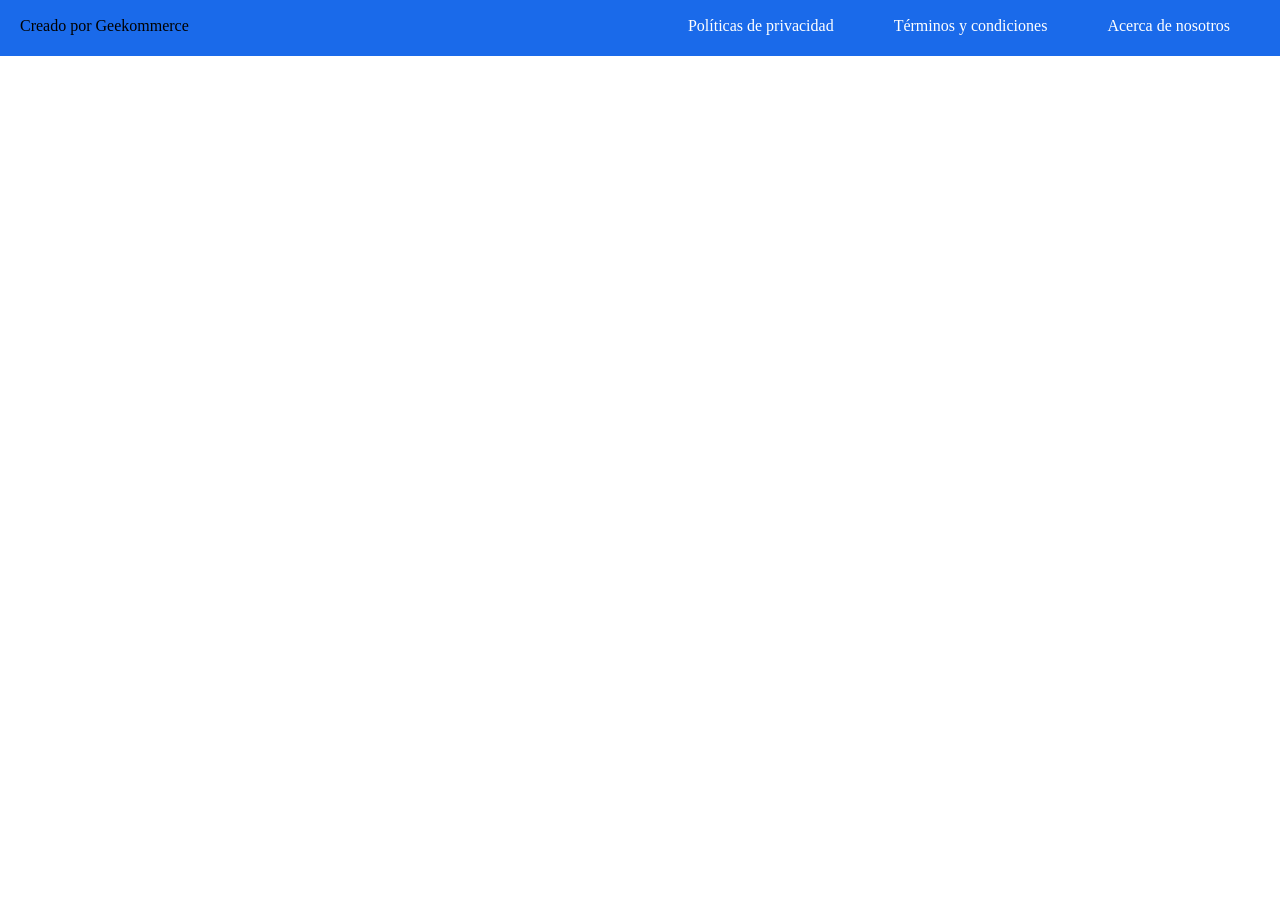
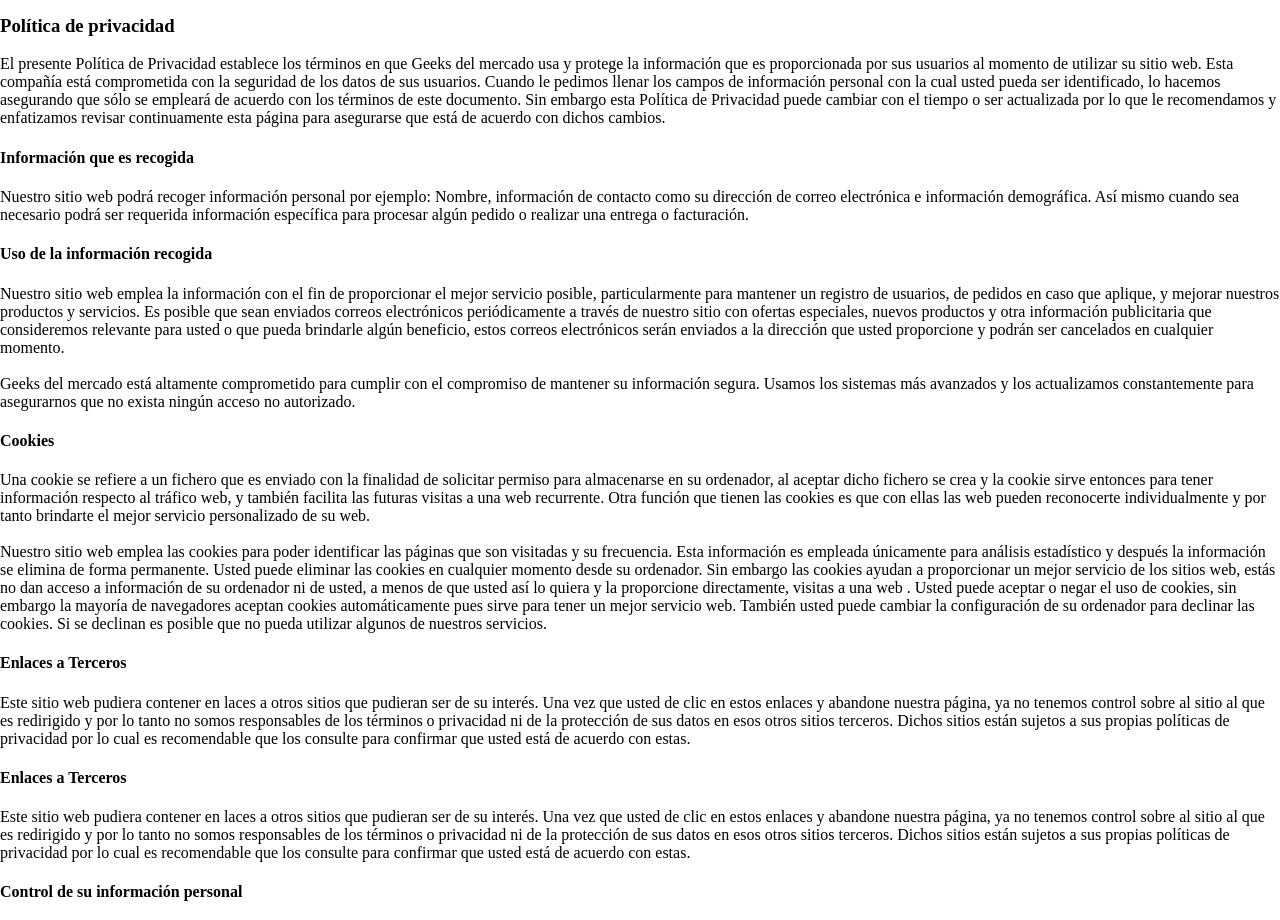
Before and after one commit to danrmrz/Geekommerce, a React app: page /politicasPrivacidad in a window 1280 px wide. Shown: the part 64-984 px from the top of the page. Before the commit the page ends 800 px from the top, so only its background shows below. Built offline with nearby package versions, Linux system fonts and the light colour scheme.

Commit message:
Se agregaron los containers Acercade, NotFound, PoliticasPrivacidad, TerminosCondiciones, tambien se agregaron Links a enlaces del Footer

```diff
--- a/src/assets/styles/components/Footer.scss
+++ b/src/assets/styles/components/Footer.scss
@@ -8,6 +8,7 @@
     flex-direction: row;
     flex-wrap: nowrap;
     justify-content: space-between;
+    color: white;
   }
 
 .footer .enlaces a {
--- a/src/components/Footer.jsx
+++ b/src/components/Footer.jsx
@@ -1,15 +1,16 @@
 import React from "react";
+import { Link } from 'react-router-dom';
 import "../assets/styles/components/Footer.scss";
 
 const Footer = () => (
     <footer className="footer">
         <div>
-            <p>Creado por Geekommerce</p>
+            <p>Creado por Geeks del Mercado</p>
         </div>
         <div className="enlaces">
-            <a href="/">Políticas de privacidad</a>
-            <a href="/">Términos y condiciones</a>
-            <a href="/">Acerca de nosotros</a>
+            <Link to='/politicasPrivacidad'>Políticas de privacidad</Link>
+            <Link to='/terminosycondiciones'>Términos y condiciones</Link>
+            <Link to='/acercade'>Acerca de nosotros</Link>
         </div>
     </footer>
 );
--- a/src/components/Header.jsx
+++ b/src/components/Header.jsx
@@ -1,11 +1,12 @@
 import React from 'react';
+import { Link } from 'react-router-dom';
 import iconProfile from '../assets/static/icon-profile.png';
 import iconCart from '../assets/static/icon-cart.png';
 import '../assets/styles/components/Header.scss'
 
 const Header = () => (
   <header className="header">
-    <img src="" alt="logotipo" className="header__img" />
+    <Link to='/'><img alt="logotipo" className="header__img" /></Link>
     <div className="header__search">
       <input type="text" name="" id="" placeholder="Buscar" />
     </div>
--- /dev/null
+++ b/src/containers/Acercade.jsx
@@ -0,0 +1,9 @@
+import React from "react";
+
+const Acercade = () => (
+    <div>
+        <h3>Acerca de</h3>
+    </div>
+);
+
+export default Acercade;
--- /dev/null
+++ b/src/containers/NotFound.jsx
@@ -0,0 +1,9 @@
+import React from 'react';
+
+const NotFound = () => (
+  <div>
+    <h1>No Encontrado</h1>
+  </div>
+);
+
+export default NotFound;
--- /dev/null
+++ b/src/containers/PoliticasPrivacidad.jsx
@@ -0,0 +1,107 @@
+import React from "react";
+
+const PoliticasPrivacidad = () => (
+    <div>
+        <h3>Política de privacidad</h3>
+        <p>
+            El presente Política de Privacidad establece los términos en que
+            Geeks del mercado usa y protege la información que es proporcionada
+            por sus usuarios al momento de utilizar su sitio web. Esta compañía
+            está comprometida con la seguridad de los datos de sus usuarios.
+            Cuando le pedimos llenar los campos de información personal con la
+            cual usted pueda ser identificado, lo hacemos asegurando que sólo se
+            empleará de acuerdo con los términos de este documento. Sin embargo
+            esta Política de Privacidad puede cambiar con el tiempo o ser
+            actualizada por lo que le recomendamos y enfatizamos revisar
+            continuamente esta página para asegurarse que está de acuerdo con
+            dichos cambios.
+        </p>
+        <h4>Información que es recogida </h4>
+        <p>
+            Nuestro sitio web podrá recoger información personal por ejemplo:
+            Nombre, información de contacto como su dirección de correo
+            electrónica e información demográfica. Así mismo cuando sea
+            necesario podrá ser requerida información específica para procesar
+            algún pedido o realizar una entrega o facturación.
+        </p>
+        <h4>Uso de la información recogida</h4>
+        <p>
+            Nuestro sitio web emplea la información con el fin de proporcionar
+            el mejor servicio posible, particularmente para mantener un registro
+            de usuarios, de pedidos en caso que aplique, y mejorar nuestros
+            productos y servicios. Es posible que sean enviados correos
+            electrónicos periódicamente a través de nuestro sitio con ofertas
+            especiales, nuevos productos y otra información publicitaria que
+            consideremos relevante para usted o que pueda brindarle algún
+            beneficio, estos correos electrónicos serán enviados a la dirección
+            que usted proporcione y podrán ser cancelados en cualquier momento.
+            <br></br><br></br>
+            Geeks del mercado está altamente comprometido para cumplir con el compromiso de
+            mantener su información segura. Usamos los sistemas más avanzados y
+            los actualizamos constantemente para asegurarnos que no exista
+            ningún acceso no autorizado.
+        </p>
+            <h4>Cookies</h4>
+        <p>
+            Una cookie se refiere a un fichero que es enviado con la finalidad
+            de solicitar permiso para almacenarse en su ordenador, al aceptar
+            dicho fichero se crea y la cookie sirve entonces para tener
+            información respecto al tráfico web, y también facilita las futuras
+            visitas a una web recurrente. Otra función que tienen las cookies es
+            que con ellas las web pueden reconocerte individualmente y por tanto
+            brindarte el mejor servicio personalizado de su web. <br></br><br></br>
+            Nuestro sitio web emplea las cookies para poder identificar las páginas que son
+            visitadas y su frecuencia. Esta información es empleada únicamente
+            para análisis estadístico y después la información se elimina de
+            forma permanente. Usted puede eliminar las cookies en cualquier
+            momento desde su ordenador. Sin embargo las cookies ayudan a
+            proporcionar un mejor servicio de los sitios web, estás no dan
+            acceso a información de su ordenador ni de usted, a menos de que
+            usted así lo quiera y la proporcione directamente, visitas a una web
+            . Usted puede aceptar o negar el uso de cookies, sin embargo la
+            mayoría de navegadores aceptan cookies automáticamente pues sirve
+            para tener un mejor servicio web. También usted puede cambiar la
+            configuración de su ordenador para declinar las cookies. Si se
+            declinan es posible que no pueda utilizar algunos de nuestros
+            servicios.
+        </p>
+            <h4>Enlaces a Terceros</h4>
+        <p>
+            Este sitio web pudiera contener en laces a otros sitios que pudieran
+            ser de su interés. Una vez que usted de clic en estos enlaces y
+            abandone nuestra página, ya no tenemos control sobre al sitio al que
+            es redirigido y por lo tanto no somos responsables de los términos o
+            privacidad ni de la protección de sus datos en esos otros sitios
+            terceros. Dichos sitios están sujetos a sus propias políticas de
+            privacidad por lo cual es recomendable que los consulte para
+            confirmar que usted está de acuerdo con estas.
+        </p>
+            <h4>Enlaces a Terceros</h4>
+        <p>
+            Este sitio web pudiera contener en laces a otros sitios que pudieran
+            ser de su interés. Una vez que usted de clic en estos enlaces y
+            abandone nuestra página, ya no tenemos control sobre al sitio al que
+            es redirigido y por lo tanto no somos responsables de los términos o
+            privacidad ni de la protección de sus datos en esos otros sitios
+            terceros. Dichos sitios están sujetos a sus propias políticas de
+            privacidad por lo cual es recomendable que los consulte para
+            confirmar que usted está de acuerdo con estas.
+        </p>
+            <h4>Control de su información personal</h4>
+        <p>
+            En cualquier momento usted puede restringir la recopilación o el uso
+            de la información personal que es proporcionada a nuestro sitio web.
+            Cada vez que se le solicite rellenar un formulario, como el de alta
+            de usuario, puede marcar o desmarcar la opción de recibir
+            información por correo electrónico. En caso de que haya marcado la
+            opción de recibir nuestro boletín o publicidad usted puede
+            cancelarla en cualquier momento. Esta compañía no venderá, cederá ni
+            distribuirá la información personal que es recopilada sin su
+            consentimiento, salvo que sea requerido por un juez con un orden
+            judicial. Se reserva el derecho de cambiar los términos de la
+            presente Política de Privacidad en cualquier momento.
+        </p>
+    </div>
+);
+
+export default PoliticasPrivacidad;
--- /dev/null
+++ b/src/containers/TerminosCondiciones.jsx
@@ -0,0 +1,9 @@
+import React from "react";
+
+const TerminosCondiciones = () => (
+    <div>
+        <h3>Términos y condiciones</h3>
+    </div>
+);
+
+export default TerminosCondiciones;
--- a/src/routes/App.js
+++ b/src/routes/App.js
@@ -1,14 +1,22 @@
 import React from 'react';
-import { BrowserRouter, Route } from 'react-router-dom';
+import { BrowserRouter, Switch, Route } from 'react-router-dom';
 import Home from '../containers/Home';
 import Layout from '../components/Layout';
+import PoliticasPrivacidad from '../containers/PoliticasPrivacidad';
+import TerminosCondiciones from '../containers/TerminosCondiciones';
+import Acercade from '../containers/Acercade';
+import NotFoud from '../containers/NotFound';
 
 const App = () => (
   <BrowserRouter>
     <Layout>
-      <switch>
+      <Switch>
         <Route exact path="/" component={Home} />
-      </switch>
+        <Route exact path="/politicasPrivacidad" component={PoliticasPrivacidad} />
+        <Route exact path="/terminosycondiciones" component={TerminosCondiciones} />
+        <Route exact path="/acercade" component={Acercade} />
+        <Route component={NotFoud} />
+      </Switch>
     </Layout>
   </BrowserRouter>
 );
```
